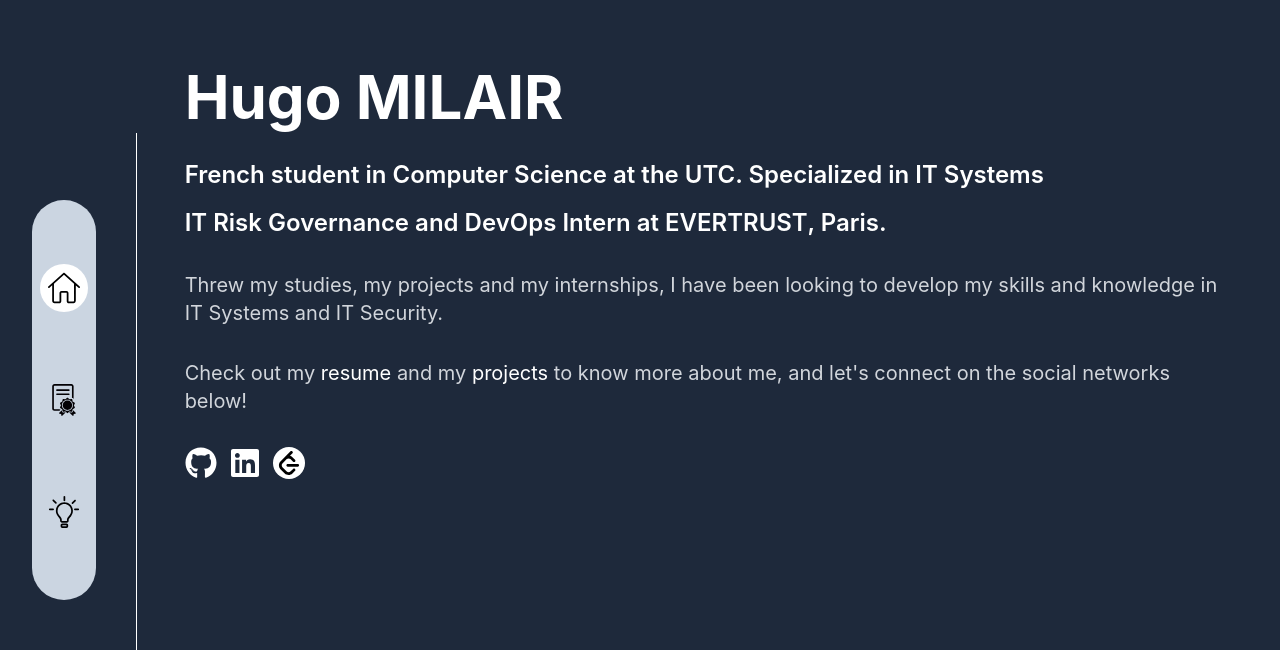
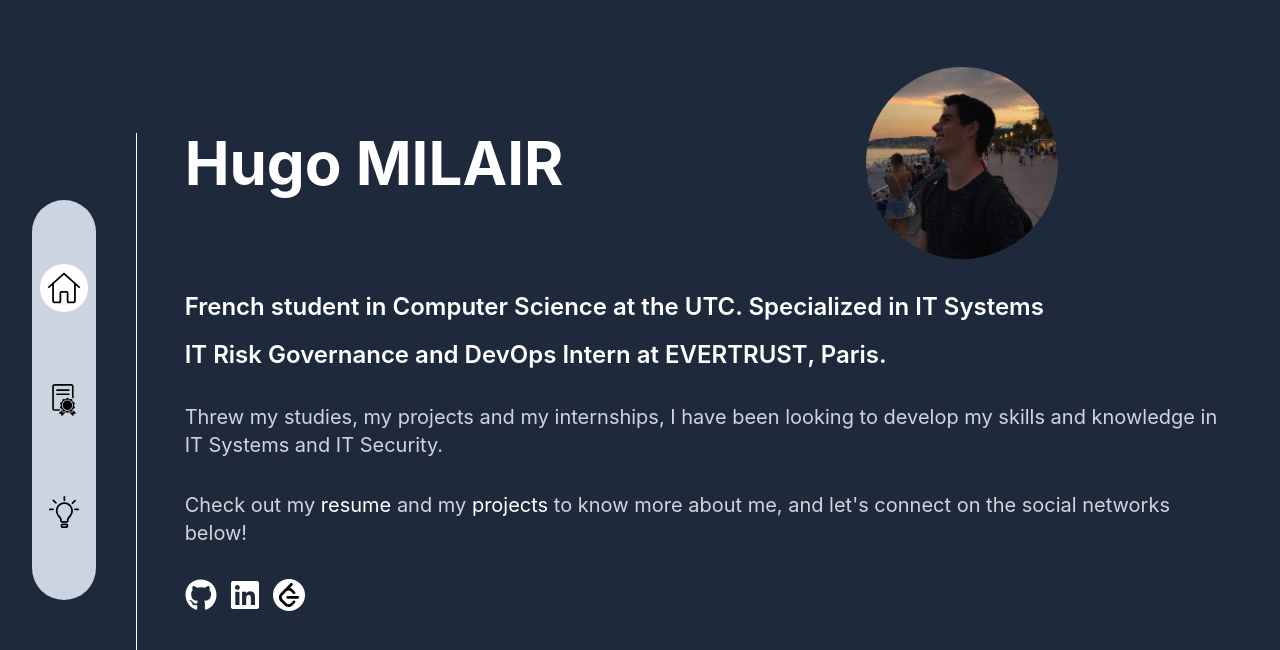
Before and after one commit to milairhu/milairhu.github.io, a React (Create React App) app: page /#/ in a window 1280 px wide. Shown: the top 650 px of the page. Built offline with nearby package versions, Linux system fonts and the light colour scheme.

Commit message:
Add profile picture

```diff
--- a/src/components/Home/HomePage.tsx
+++ b/src/components/Home/HomePage.tsx
@@ -12,7 +12,11 @@ const HomePage: React.FC<HomeProps> = ({ setCurr }) => {
     <div className='h-full w-full text-white overflow-auto'>
       <div className='w-full items-center'>
         <div className='space-y-8'>
-          <h1 className='text-3xl md:text-6xl font-bold text-left'>Hugo MILAIR</h1>
+          <div className='flex space-x-5 items-center justify-between w-10/12'>
+            <h1 className='text-3xl md:text-6xl font-bold text-left'>Hugo MILAIR</h1>
+            <img className='rounded-full w-24 h-24 md:w-32 md:h-32 lg:w-48 lg:h-48' src='/profile_picture.jpg' alt="Hugo Milair picture" />
+          </div>
+
           <div className='space-y-4'>
             <div className='text-xl md:text-2xl font-semibold text-left'>French student in Computer Science at the <a className='link-underlined' href='https://www.utc.fr/' target="_blank" rel="noreferrer">UTC</a>. Specialized in IT Systems</div>
             <div className='text-xl md:text-2xl font-semibold text-left'>IT Risk Governance and DevOps Intern at <a className='link-underlined' href='https://evertrust.io/' target="_blank" rel="noreferrer">EVERTRUST</a>, Paris.</div>
```
Also changed, not shown: public/profile_picture.jpg (added).
